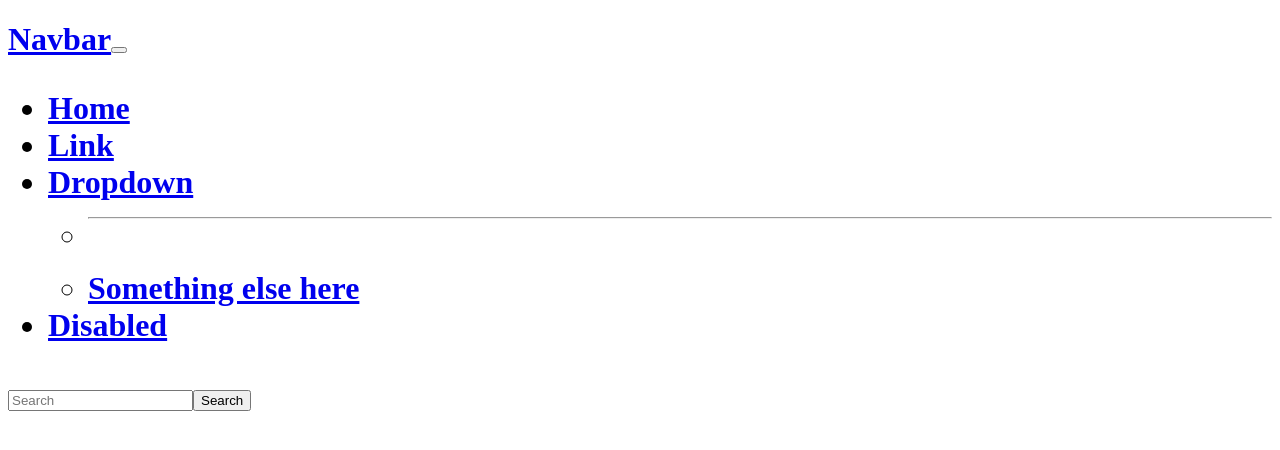
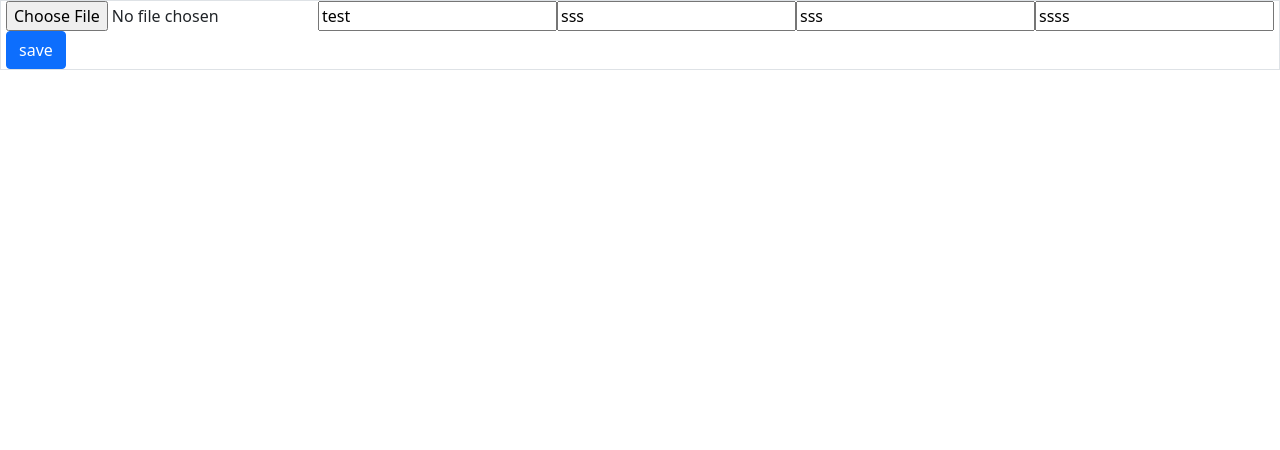
Before and after one commit to joelinfo19/task_project, a React (Create React App) app: page / in a window 1280 px wide. Shown: the top 450 px of the page. Built offline with nearby package versions, Linux system fonts and the light colour scheme.

Commit message:
changes_teslon

```diff
--- a/src/App.tsx
+++ b/src/App.tsx
@@ -1,11 +1,13 @@
 import React from 'react';
 import {HomePage} from "./pages/HomePage";
+import {FilePage} from "./pages/FilePage";
 
 
 export const App=()=> {
   return (
     <div>
-      <HomePage/>
+      {/*<HomePage/>*/}
+      <FilePage/>
     </div>
   );
 }
--- a/src/index.tsx
+++ b/src/index.tsx
@@ -1,6 +1,7 @@
 import React from 'react';
 import ReactDOM from 'react-dom';
 import App from './App';
+import 'bootstrap/dist/css/bootstrap.min.css';
 
 ReactDOM.render(
   <App />,
--- /dev/null
+++ b/src/pages/FilePage.tsx
@@ -0,0 +1,138 @@
+import React, {useRef, useState} from "react";
+// import {Navbar} from "../components/Navbar";
+const url='http://localhost:3000/api/tasks'
+export const FilePage=()=>{
+    // const { courseId } = useParams()
+
+    const [file, setFile] = useState('')
+    const [filename, setFilename] = useState('default')
+    const [urlPdf, setUrlPdf] = useState('default')
+    const [user, setUser] = useState({
+        title:"test",
+        author:"sss",
+        course:"sss",
+        description:"ssss"
+
+    })
+    const form = useRef(null)
+    const handleInputChange=(e:any)=>{
+        setUser({
+            ...user,
+            [e.target.name]:e.target.value
+        })
+    }
+    const onChange = (e:any) => {
+
+        setFile(e.target.files[0])
+        setFilename(e.target.files[0].name)
+    }
+    const onSubmit = (e:any) => {
+        e.preventDefault()
+        const formData = new FormData()
+        formData.append('title',user.title)
+        formData.append('author',user.author)
+        formData.append('course',user.course)
+        formData.append('description',user.description)
+        formData.append('myFile', file)
+        formData.append('myFile', filename)
+
+        console.log(file)
+        console.log(filename)
+        // formData.append('myFile', text)
+        // formData.append('myFile', filename)
+
+
+        console.log(formData)
+        // const data={
+        //     title:"test",
+        //     author:"test",
+        //     course:"test",
+        //     description:"test",
+        //     data:formData
+        // }
+        // console.log(data)
+        fetch(url , {
+            method: 'POST',
+            body: formData
+
+        })
+            .then(response => response.json())
+            .then(data => console.log(data))
+
+
+        //     .catch(error => console.log("msg: ", error))
+    }
+
+    //
+    //
+    //
+    // const getPdf = () => {
+    //     fetch('https://testunsaac.herokuapp.com/api/matriculas', {
+    //         method: 'GET'
+    //
+    //     })
+    //         .then(res => res.json())
+    //         .then(data => {
+    //             const { matriculas } = data
+    //             matriculas.map(matricula => {
+    //                 if (matricula._id == idMatricula) {
+    //                     setUrlPdf(matricula.silabus)
+    //                     // console.log(matricula._id)
+    //
+    //                 }
+    //             })
+    //             console.log(urlPdf)
+    //         })
+    //
+    //     fetch(url + urlPdf, {
+    //         method: 'GET',
+    //         responseType: 'blob'
+    //     })
+    //         .then(res => {
+    //             console.log(res)
+    //             window.open(res.url)
+    //         })
+    // }
+    //
+
+
+
+    return(
+        // <div>
+        //     <form onSubmit={onSubmit}>
+        //         <h2>Curso id: {courseId}</h2>
+        //         <input type="file" name="file" onChange={(e) => onChange(e)}></input>
+        //         <button type="submit">Guardar</button>
+        //     </form>
+        //
+        //     <button onClick={getPdf} >Ver pdf</button>
+        //
+        // </div>
+        <div className="border d-flex  justify-content-center">
+            {/*<div className="align-content-center">*/}
+
+                <form onSubmit={onSubmit}>
+                    <input type="file" name="file" onChange={(e) => onChange(e)}></input>
+                    <input type="text" name="title" value={user.title} defaultValue={user.title} onChange={handleInputChange} />
+                    <input type="text" name="author" value={user.author} defaultValue={user.title} onChange={handleInputChange}/>
+                    <input type="text" name="course" value={user.course} defaultValue={user.title} onChange={handleInputChange}/>
+                    <input type="text" name="description" value={user.description} defaultValue={user.title} onChange={handleInputChange}/>
+
+
+                    {/*<input type="text" name="user[author]" defaultValue={user.author} />*/}
+
+                    <div>
+                        <button type="submit"className="btn btn-primary">
+                            save
+                        </button>
+                    </div>
+                </form>
+            {/*</div>*/}
+
+
+        </div>
+    )
+
+
+
+}
```
